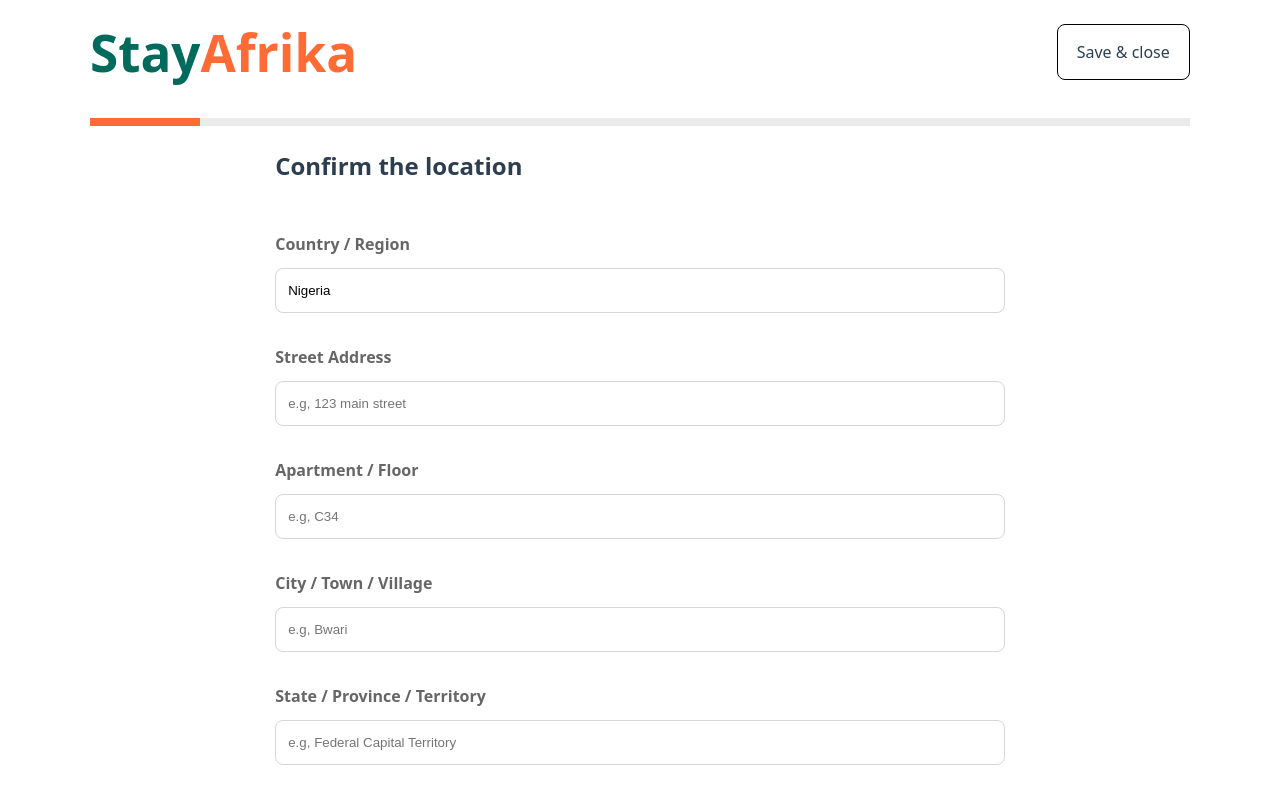
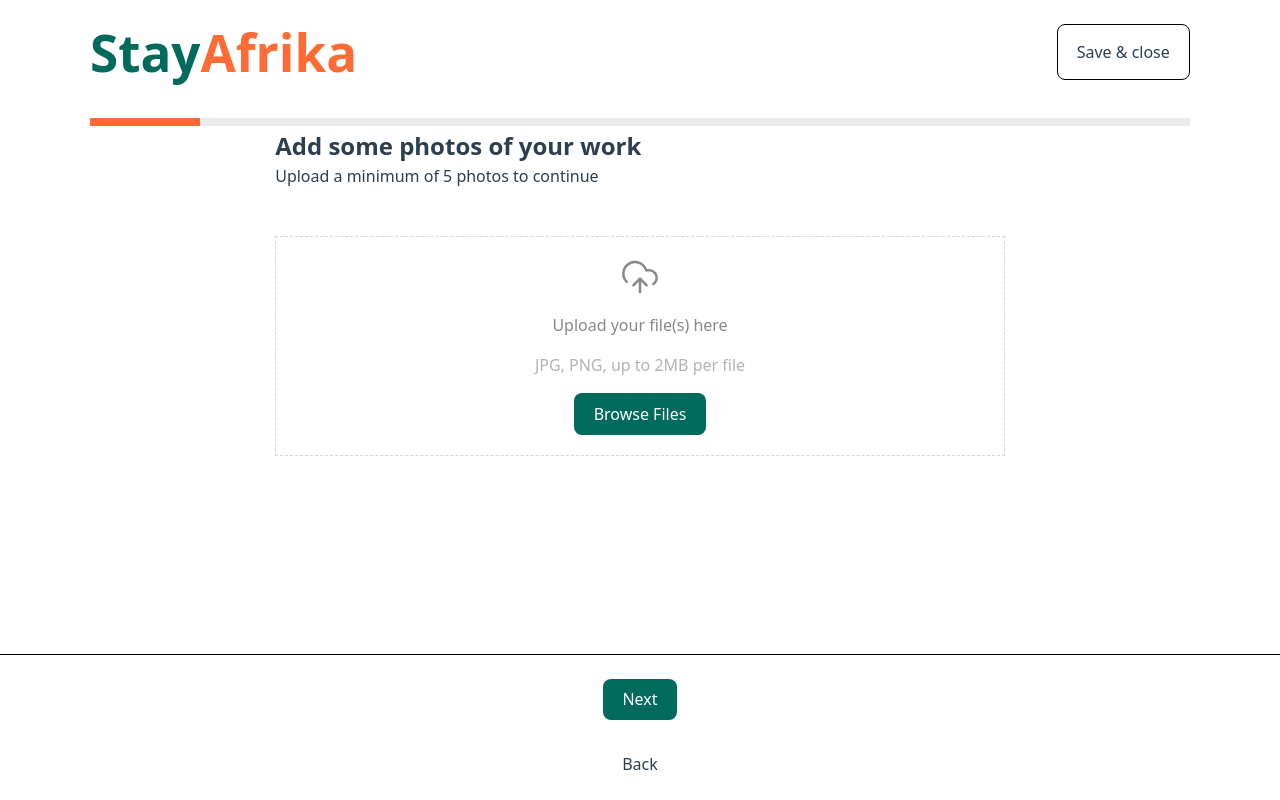
Before and after one commit to nursh/StayAfrika-Demo, a React (Vite) app: page / in a window 1280 px wide. Shown: the top 800 px of the page. Built offline with nearby package versions, Linux system fonts and the light colour scheme.

Commit message:
add upload page

```diff
--- a/src/App.tsx
+++ b/src/App.tsx
@@ -6,6 +6,7 @@ import Moment2 from "./pages/Moment2";
 import Moment3 from "./pages/Moment3";
 import Moment41 from "./pages/Moment4-1";
 import Moment42 from "./pages/Moment4-2";
+import Moment51 from "./pages/Moment5-1";
 
 function App() {
   return (
@@ -30,7 +31,8 @@ function App() {
           {/* <Moment2 /> */}
           {/* <Moment3 /> */}
           {/* <Moment41 /> */}
-          <Moment42 />
+          {/* <Moment42 /> */}
+          <Moment51 />
         </div>
       </main>
 
--- a/src/index.css
+++ b/src/index.css
@@ -37,10 +37,14 @@ body {
   color: var(--color-font);
 }
 
+h1, h2, h3, p {
+  margin: 0;
+  padding: 0;
+}
+
 h1 {
   font-size: 3.2em;
   line-height: 1.1;
-  margin: 0;
 }
 
 h1 span.green {
--- /dev/null
+++ b/src/pages/Moment5-1.tsx
@@ -0,0 +1,23 @@
+import Button from "@app/components/Button";
+import Heading from "@app/components/Heading";
+import Subheading from "@app/components/Subheading";
+import '@app/styles/Upload.css'
+import CloudUpload from '@app/assets/lucide/cloud-upload.svg'
+
+
+export default function Moment51() {
+
+  return (
+    <>
+      <Heading>Add some photos of your work</Heading>
+      <Subheading>Upload a minimum of 5 photos to continue</Subheading>
+
+      <div className="upload-container">
+        <img src={CloudUpload} alt="upload cloud icon" className="upload-icon"/>
+        <p className="upload-text">Upload your file(s) here</p>
+        <p className="upload-size">JPG, PNG, up to 2MB per file</p>
+        <Button primary>Browse Files</Button>
+      </div>
+    </>
+  )
+}
--- /dev/null
+++ b/src/styles/Upload.css
@@ -0,0 +1,23 @@
+.upload-container {
+  display: flex;
+  flex-direction: column;
+  align-items: center;
+  gap: 1rem;
+  border: 1px solid var(--color-border);
+  border-style: dashed;
+  padding: 1.25rem 0.83rem;
+  margin-block-start: 3rem;
+}
+
+.upload-icon {
+  width: 2.5rem;
+  height: 2.5rem;
+}
+
+.upload-text {
+  color: rgb(135, 136, 136);
+}
+
+.upload-size {
+  color: rgb(179, 179, 179);
+}
```
Also changed, not shown: src/assets/lucide/cloud-upload.svg (added).
